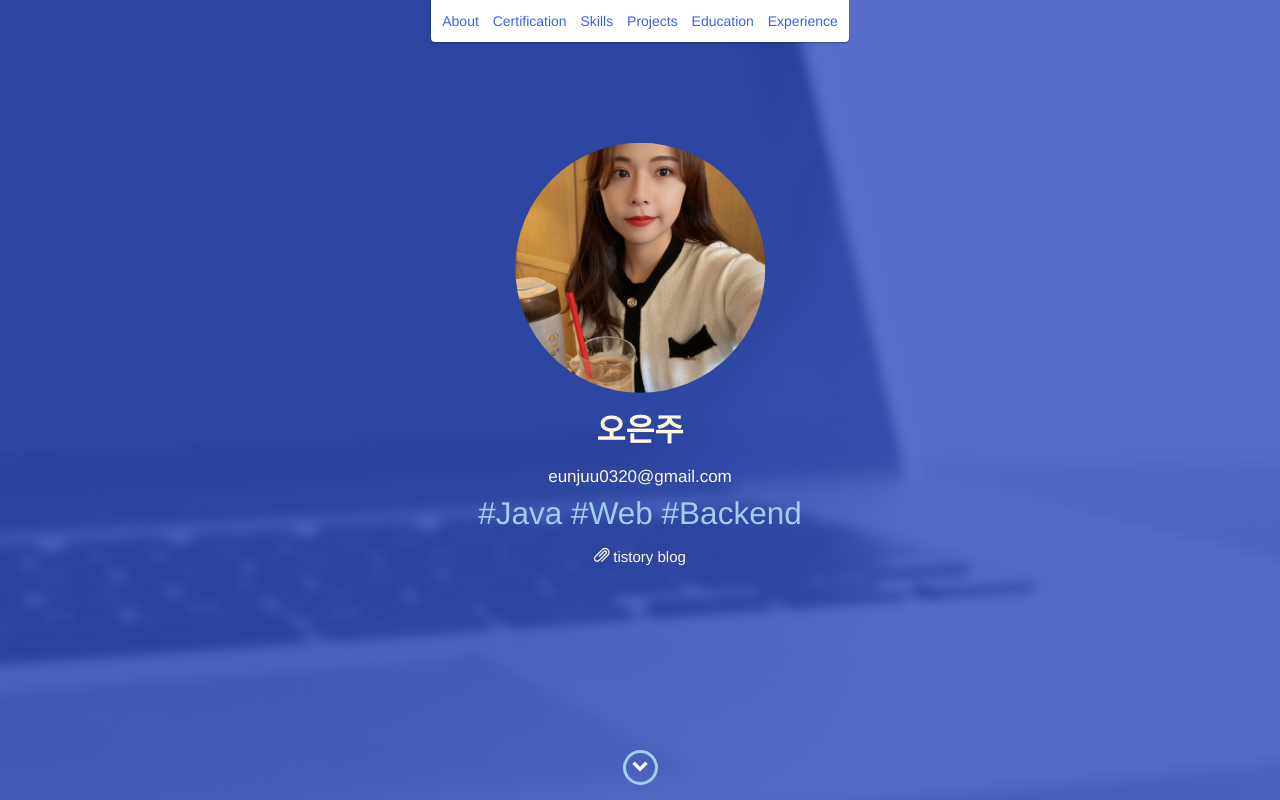
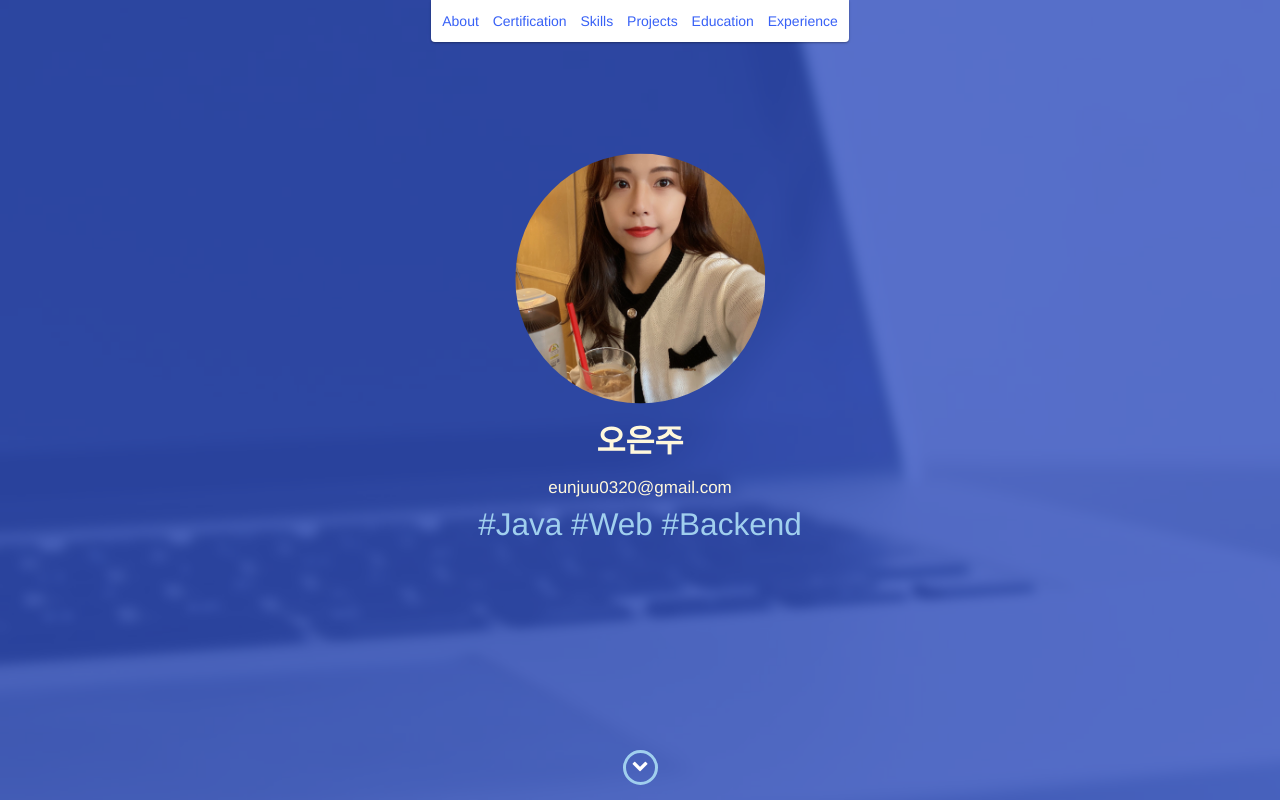
Before and after one commit to Eunju-Oh/eunju-oh.github.io, a website: page index.html in a window 1280 px wide. Shown: the top 800 px of the page. Drawn offline with nearby package versions, Linux system fonts and the light colour scheme.

Commit message:
업데이트

```diff
--- a/index.html
+++ b/index.html
@@ -64,7 +64,7 @@
                 <h2 style="color:cornsilk;"><strong>오은주</strong></h2>
                 <h3 style="color:cornsilk;font-size:17px;">eunjuu0320@gmail.com</h3>
                 <h2>#Java #Web #Backend</h2>
-                <a href="https://thinkoh.tistory.com/" style="color:cornsilk; font-size:15px ;"> <span class="glyphicon glyphicon-paperclip"></span> tistory blog</a>
+               <!-- <a href="https://thinkoh.tistory.com/" style="color:cornsilk; font-size:15px ;"> <span class="glyphicon glyphicon-paperclip"></span> tistory blog</a>-->
             </div>
             <!--<a href="#" class="btn-rounded-white">Download Resume</a>-->
         </div>
```
